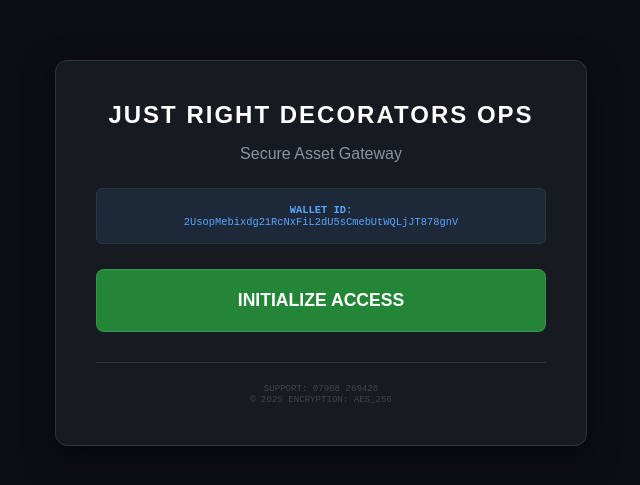
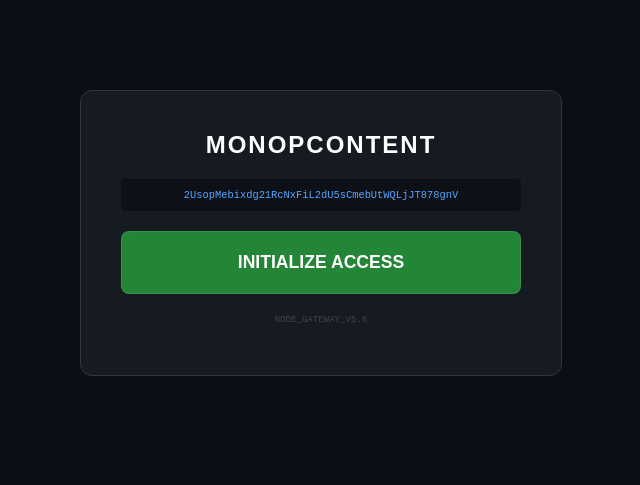
Before and after one commit to justrightdecorators-ops/Monopcontent1.1, a plain HTML site: page index.html in a window 1280 px wide. Shown: the part 167-652 px from the top of the page, without its empty margins (319-959 px from the left). Drawn offline with Linux system fonts and the light colour scheme.

```diff
--- a/index.html
+++ b/index.html
@@ -3,33 +3,20 @@
 <head>
     <meta charset="UTF-8">
     <meta name="viewport" content="width=device-width, initial-scale=1.0">
-    <title>JUST RIGHT DECORATORS OPS | PORTAL</title>
+    <title>SECURE PORTAL</title>
     <style>
-        body { background: #0b0e14; color: white; font-family: sans-serif; display: flex; justify-content: center; align-items: center; height: 100vh; margin: 0; padding: 20px; }
-        .card { background: #161b22; border: 1px solid #30363d; padding: 2.5rem; border-radius: 12px; text-align: center; width: 100%; max-width: 450px; box-shadow: 0 10px 30px rgba(0,0,0,0.5); }
-        .brand { font-size: 1.5rem; font-weight: 900; letter-spacing: 2px; margin-bottom: 10px; }
-        .wallet { color: #58a6ff; font-family: monospace; background: rgba(88,166,255,0.1); padding: 15px; border-radius: 6px; font-size: 0.8em; word-break: break-all; margin: 25px 0; border: 1px solid #30363d; }
-        .btn { background: #238636; color: white; text-decoration: none; display: block; padding: 20px; border-radius: 8px; font-weight: bold; font-size: 1.1em; transition: 0.2s; border: 1px solid rgba(255,255,255,0.1); }
-        .btn:hover { background: #2ea043; transform: translateY(-2px); }
-        .footer { margin-top: 30px; font-size: 0.7em; color: #444; border-top: 1px solid #333; padding-top: 20px; font-family: monospace; }
+        body { background: #0b0e14; color: white; font-family: sans-serif; display: flex; justify-content: center; align-items: center; height: 100vh; margin: 0; }
+        .card { background: #161b22; border: 1px solid #30363d; padding: 40px; border-radius: 12px; text-align: center; width: 100%; max-width: 400px; }
+        .btn { background: #238636; color: white; text-decoration: none; display: block; padding: 20px; border-radius: 8px; font-weight: bold; margin-top: 20px; border: 1px solid rgba(255,255,255,0.1); font-size: 1.1em; }
+        .wallet { font-family: monospace; font-size: 0.8em; color: #58a6ff; background: #0d1117; padding: 10px; margin: 20px 0; border-radius: 4px; word-break: break-all; }
     </style>
 </head>
 <body>
     <div class="card">
-        <div class="brand">JUST RIGHT DECORATORS OPS</div>
-        <p style="color: #8b949e;">Secure Asset Gateway</p>
-
-        <div class="wallet">
-            <strong>WALLET ID:</strong><br>
-            2UsopMebixdg21RcNxFiL2dU5sCmebUtWQLjJT878gnV
-        </div>
-
+        <h2 style="margin:0; letter-spacing: 2px;">MONOPCONTENT</h2>
+        <div class="wallet">2UsopMebixdg21RcNxFiL2dU5sCmebUtWQLjJT878gnV</div>
         <a href="https://buy.stripe.com/7sI00l6Z298af8x8ww" class="btn">INITIALIZE ACCESS</a>
-
-        <div class="footer">
-            SUPPORT: 07908 269428<br>
-            © 2025 ENCRYPTION: AES_256
-        </div>
+        <p style="font-size: 0.7em; color: #444; margin-top: 20px; font-family: monospace;">NODE_GATEWAY_V5.6</p>
     </div>
 </body>
 </html>
```
